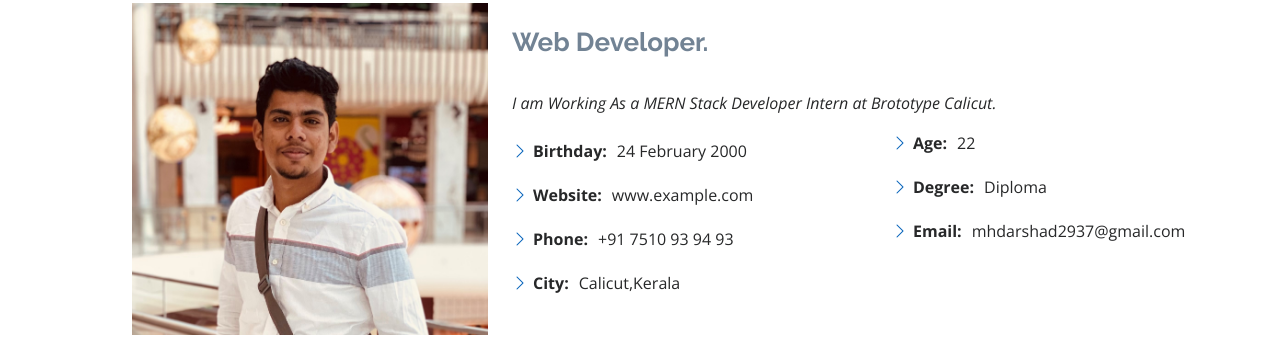
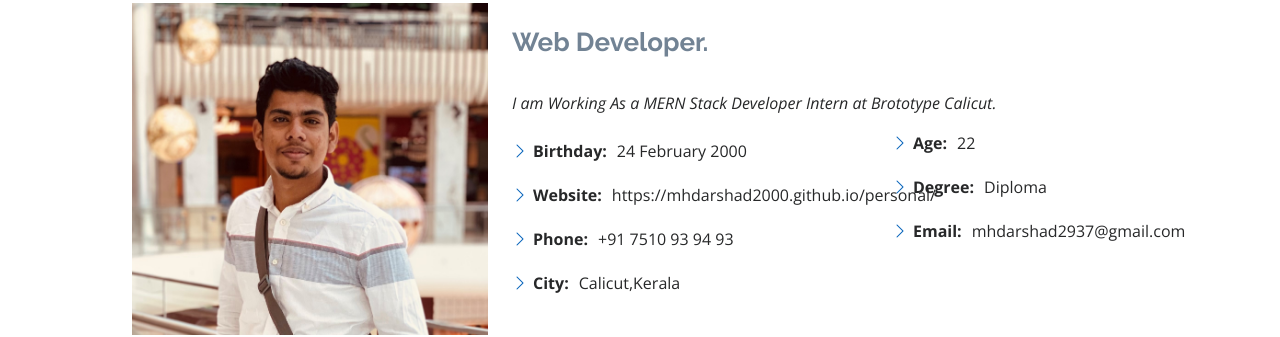
Before and after one commit to mhdarshad2000/personal, a plain HTML site: page index.html in a window 1280 px wide. Shown: the part 989-1326 px from the top of the page. Drawn offline with nearby package versions, Linux system fonts and the light colour scheme.

Commit message:
second commit

```diff
--- a/index.html
+++ b/index.html
@@ -90,7 +90,7 @@
               <div class="col-lg-6 pt-2">
                 <ul>
                   <li><i class="bi bi-chevron-right"></i> <strong>Birthday:</strong> <span>24 February 2000</span></li>
-                  <li><i class="bi bi-chevron-right"></i> <strong>Website:</strong> <span>www.example.com</span></li>
+                  <li><i class="bi bi-chevron-right"></i> <strong>Website:</strong> <span>https://mhdarshad2000.github.io/personal/</span></li>
                   <li><i class="bi bi-chevron-right"></i> <strong>Phone:</strong> <span>+91 7510 93 94 93</span></li>
                   <li><i class="bi bi-chevron-right"></i> <strong>City:</strong> <span>Calicut,Kerala</span></li>
                 </ul>
```
